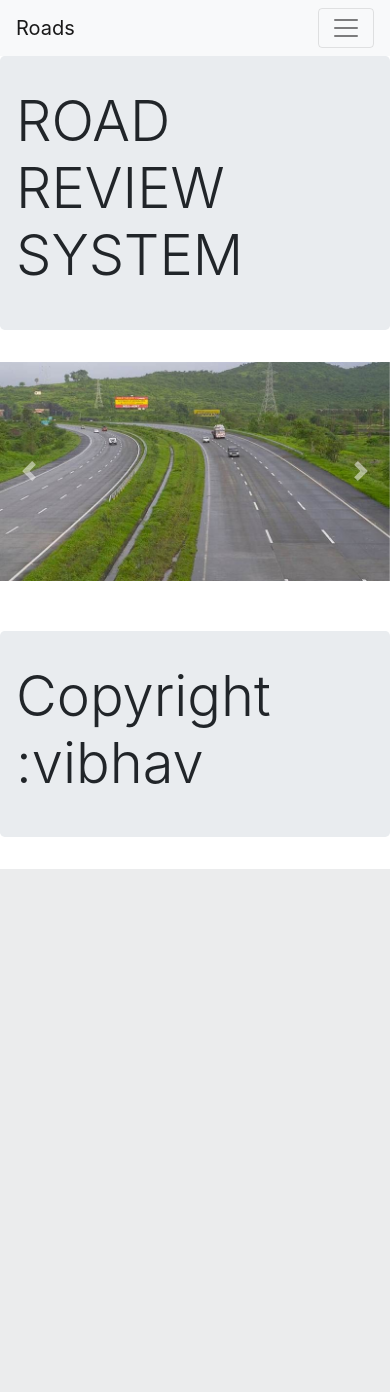
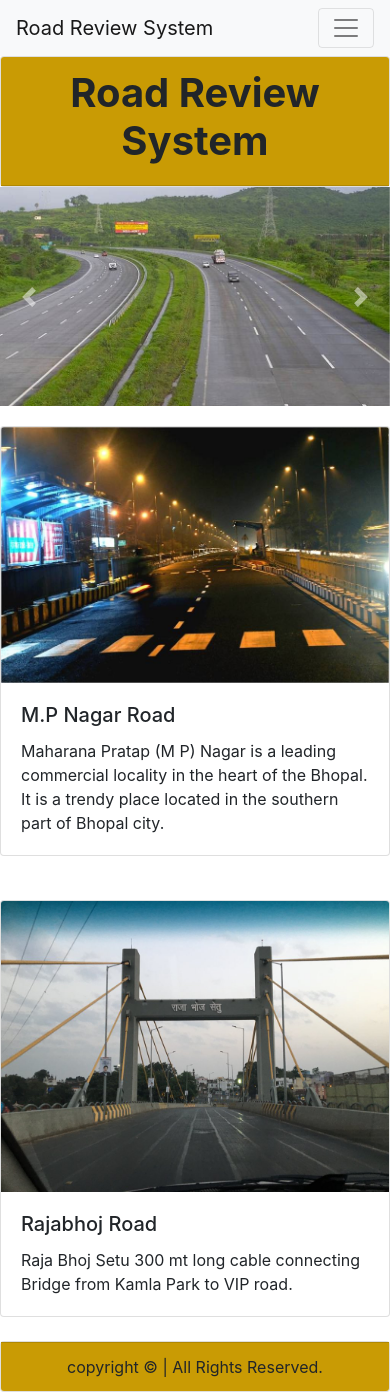
Before and after one commit to vibhav31/road_review_system, a Django app: page / in a window 390 px wide; the page is wider, and only the part inside the window is pictured. Before the commit the page ends 869 px from the top of that part, so only its background shows below. Run offline with Django 3.2, Linux system fonts and the light colour scheme; some libraries are stand-ins or nearby versions.

Commit message:
home commit

```diff
--- a/front/templates/front/home.html
+++ b/front/templates/front/home.html
@@ -22,4 +22,25 @@
     <span class="sr-only">Next</span>
   </a>
 </div>
+<div class="row row-cols-1 row-cols-md-2">
+  <div class="col mb-4" style="margin-top:20px">
+    <div class="card">
+      <img src="mp_nagar_road.jpg" class="card-img-top" alt="...">
+      <div class="card-body">
+        <h5 class="card-title">M.P Nagar Road</h5>
+        <p class="card-text">Maharana Pratap (M P) Nagar is a leading commercial locality in the heart of the Bhopal.
+          It is a trendy place located in the southern part of Bhopal city. </p>
+      </div>
+    </div>
+  </div>
+  <div class="col mb-4" style="margin-top:20px">
+    <div class="card">
+      <img src="rajabhoj_road.jpg" class="card-img-top" alt="...">
+      <div class="card-body">
+        <h5 class="card-title">Rajabhoj Road</h5>
+        <p class="card-text">Raja Bhoj Setu 300 mt  long cable connecting Bridge from Kamla Park to VIP road.</p>
+      </div>
+    </div>
+  </div>
+</div>
 {% endblock %}
--- a/front/templates/front/roadpage.html
+++ b/front/templates/front/roadpage.html
@@ -1,7 +1,7 @@
 {% extends 'base/base.html' %}
 {% block content %}
 
-<div class="row">
+<div class="row" >
     <div class = "col-md-2">
         <p> <a href="/roadpage">All</a> </p>
         {% for subcategory in subcategory %}
@@ -15,7 +15,7 @@
 
         {% endfor %}
     </div>
-    <div class = "col-md-10">
+    <div class = "col-md-10" >
         <div class="row">
     {% for road in roads %}
     <div class="col-md-3">
--- a/templates/base/footer.html
+++ b/templates/base/footer.html
@@ -1,9 +1,7 @@
-<div class="row" style="margin-top:50px">
-    <div class="col-md-12">
-        <div class="jumbotron">
+<div class="card text-center">
 
-           <h1 class="display-4">Copyright :vibhav</h1>
+  <div class="card-footer text-black" style="background:#c99b04">
+    copyright © | All Rights Reserved.<br>
 
-        </div>
-    </div>
+  </div>
 </div>
--- a/templates/base/header.html
+++ b/templates/base/header.html
@@ -1,9 +1,6 @@
-<div class="row">
-    <div class="col-md-12">
-        <div class="jumbotron">
+<div class="card text-center" >
+  <div class="card-header " style="background:#c99b04" >
+      <h1 class="display-5"><b>Road Review System</b></h1>
+  </div>
 
-           <h1 class="display-4">ROAD REVIEW SYSTEM</h1>
-
-        </div>
-    </div>
 </div>
--- a/templates/base/navbar.html
+++ b/templates/base/navbar.html
@@ -1,10 +1,10 @@
 <nav class="navbar navbar-expand-lg navbar-light bg-light">
-  <a class="navbar-brand" href="#">Roads</a>
+  <a class="navbar-brand" href="#">Road Review System</a>
   <button class="navbar-toggler" type="button" data-toggle="collapse" data-target="#navbarSupportedContent" aria-controls="navbarSupportedContent" aria-expanded="false" aria-label="Toggle navigation">
     <span class="navbar-toggler-icon"></span>
   </button>
 
-  <div class="collapse navbar-collapse" id="navbarSupportedContent">
+  <div class="collapse navbar-collapse" id="navbarSupportedContent" style="margin-left:350px" >
     <ul class="navbar-nav mr-auto">
       <li class="nav-item active">
         <a class="nav-link" href="/">Home <span class="sr-only">(current)</span></a>
```
Also changed, not shown: static/images/mp_nagar_road.jpg (added), static/images/rajabhoj_road.jpg (added).
